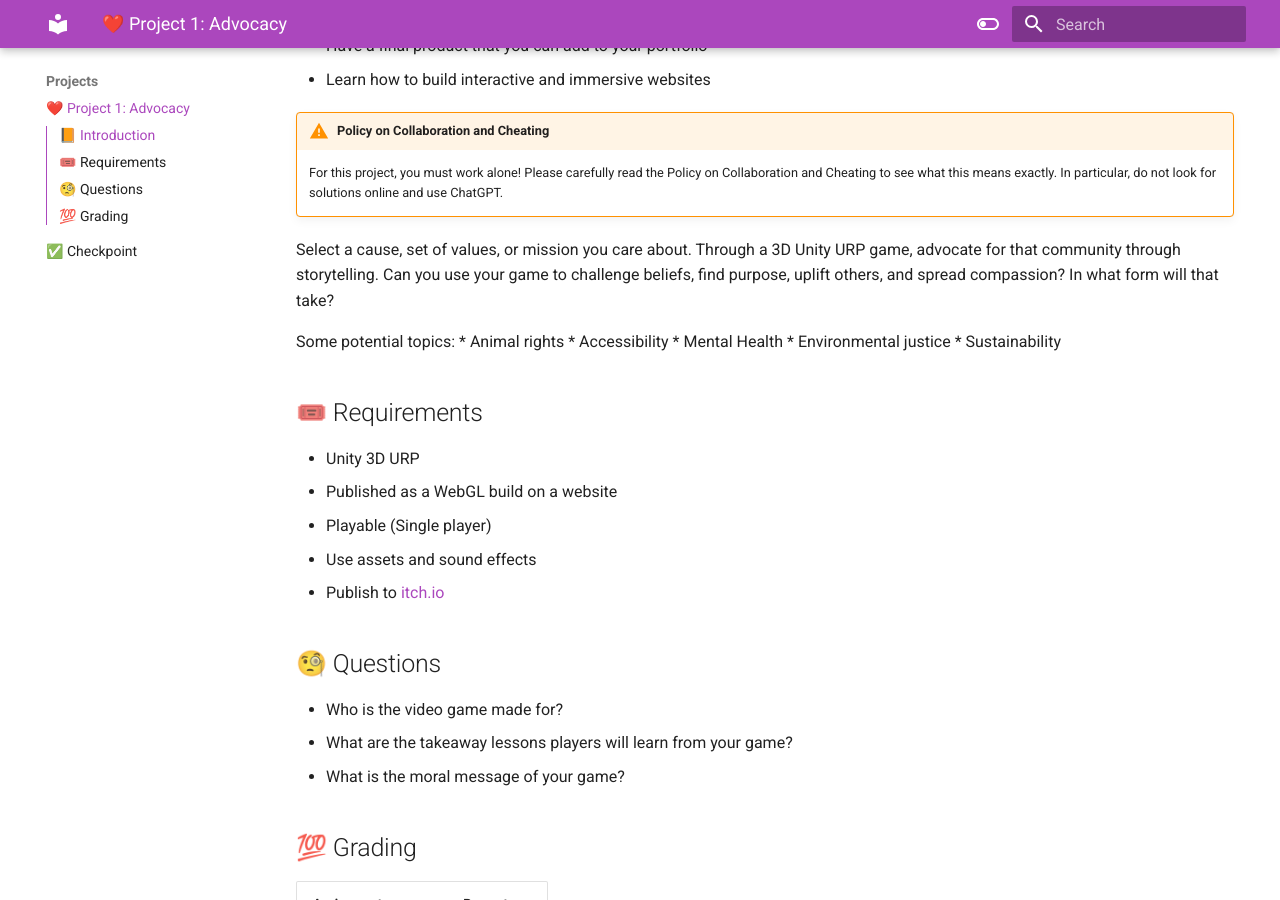
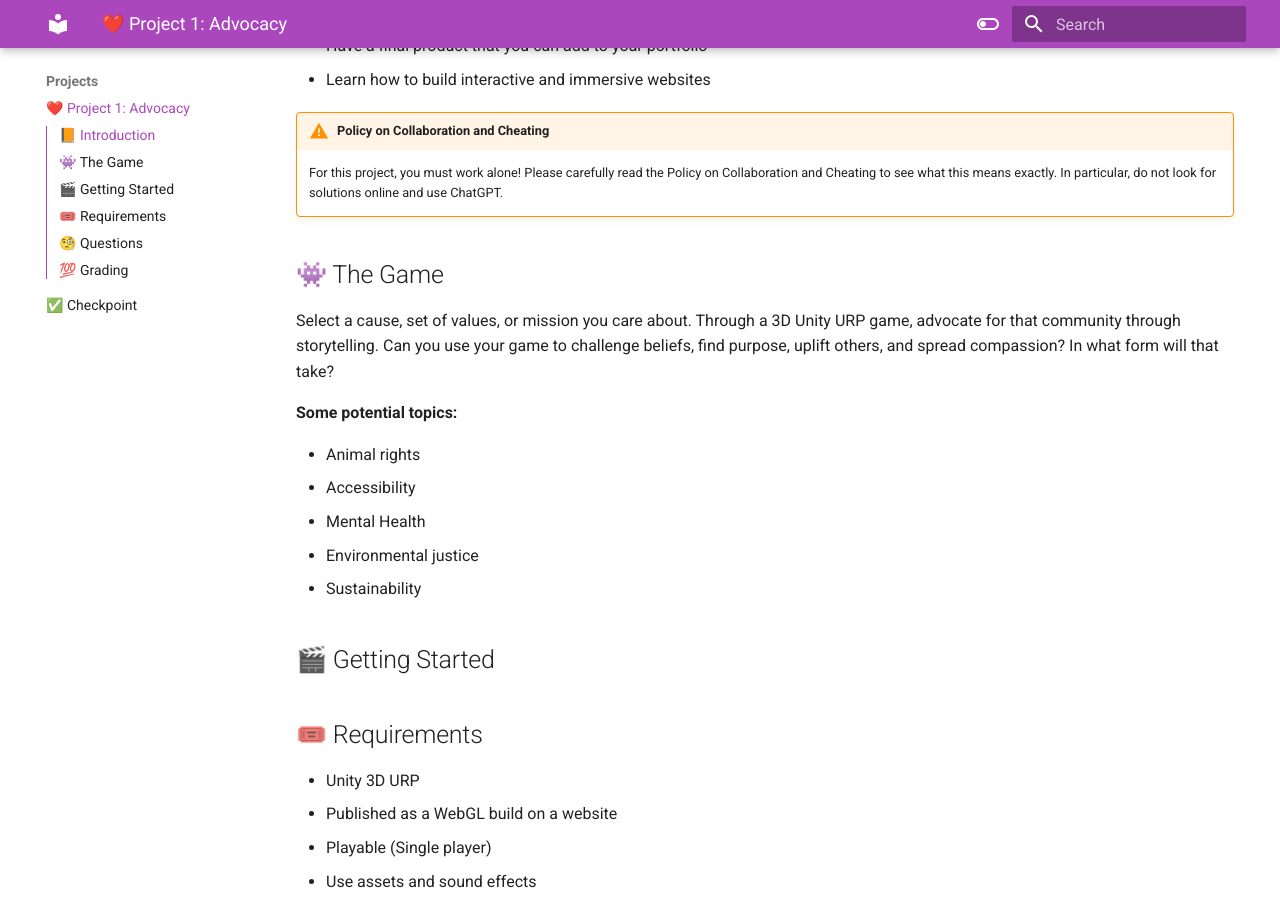
Before and after one commit to usc-ctin583/usc-ctin583.github.io, an MkDocs documentation site: the page built from docs/Projects/project1.md, in a window 1280 px wide and 900 px high, scrolled down 1041 px. Built offline with MkDocs 1.6.1 and Material for MkDocs 9.7.7, drawn with Linux system fonts in a browser that asks for light colours.

Commit message:
project 1 game section

```diff
--- a/docs/Projects/project1.md
+++ b/docs/Projects/project1.md
@@ -20,14 +20,18 @@ The intent of this project is to build, run, and publish a 3D Unity game that ta
     For this project, you must work alone! Please carefully read the Policy on Collaboration and Cheating to see what this means exactly. In particular, do not look for solutions online and use ChatGPT.
 
 
+## 👾 The Game
 Select a cause, set of values, or mission you care about. Through a 3D Unity URP game, advocate for that community through storytelling. Can you use your game to challenge beliefs, find purpose, uplift others, and spread compassion? In what form will that take?
 
-Some potential topics:
+**Some potential topics:**
+
 * Animal rights
 * Accessibility
 * Mental Health
 * Environmental justice
 * Sustainability
+
+## 🎬 Getting Started
 
 
 ## 🎟️ Requirements
```
